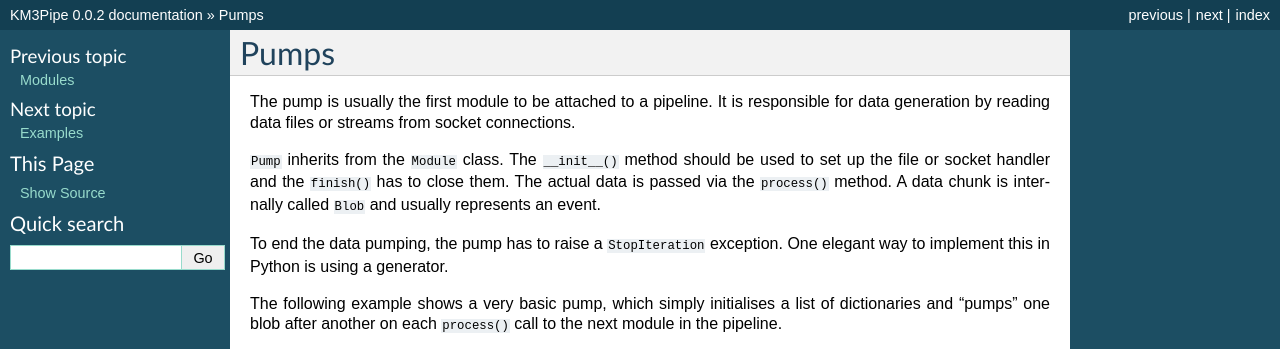
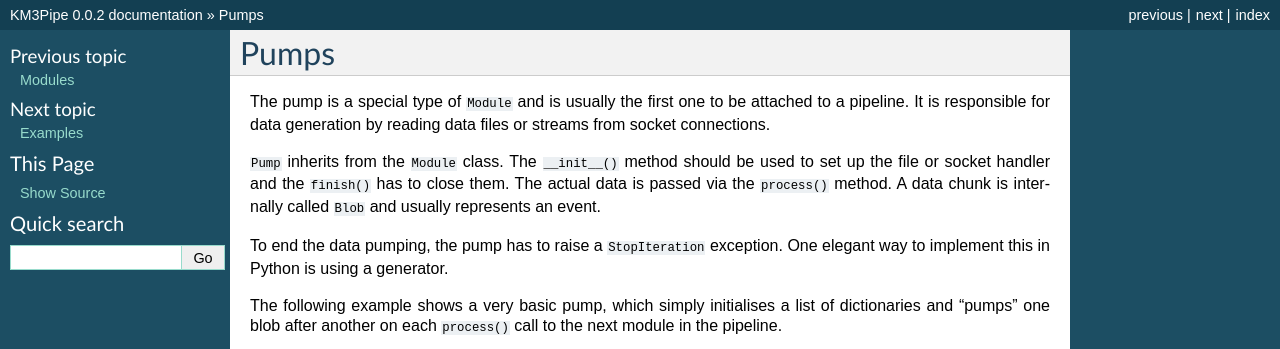
Before and after one commit to tamasgal/km3pipe, a Sphinx documentation site: the page built from docs/pumps.rst, in a window 1280 px wide, cut to the strip 0-349 px from the top of the page. Built offline with Sphinx 7.4.7, drawn with Linux system fonts in a browser that asks for light colours; formulas are drawn with MathJax 3.

Commit message:
More documentation

```diff
--- a/docs/pumps.rst
+++ b/docs/pumps.rst
@@ -3,9 +3,9 @@
 Pumps
 =====
 
-The pump is usually the first module to be attached to a pipeline. It is
-responsible for data generation by reading data files or streams from socket
-connections.
+The pump is a special type of ``Module`` and is usually the first one to be
+attached to a pipeline. It is responsible for data generation by reading data
+files or streams from socket connections.
 
 ``Pump`` inherits from the ``Module`` class. The ``__init__()`` method should
 be used to set up the file or socket handler and the ``finish()`` has to
```
Also changed, not shown: docs/modules.rst (+16 -0 lines).
